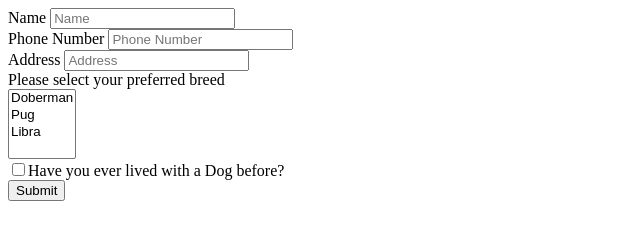
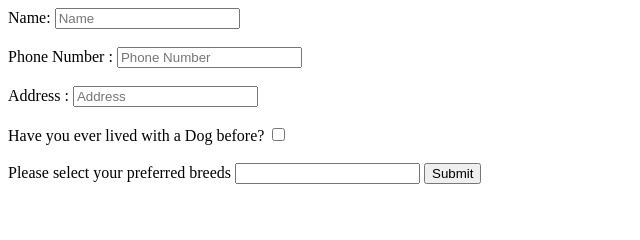
Before and after one commit to acciojob/dog-adoption-application-Harshadsonar, a website: page main.html in a window 1280 px wide. Shown: the whole page, without its empty margins (0-640 px from the left). Drawn offline with Linux system fonts and the light colour scheme.

Commit message:
created a submission

```diff
--- a/main.html
+++ b/main.html
@@ -8,25 +8,21 @@
 
 <body>
 	<!-- the entire body must be written by student -->
-	<form action="" method="post">
-        <label for="name">Name</label>
-        <input type="text" name="name" id="name" placeholder="Name"><br>
-        <label for="phone">Phone Number</label>
-        <input type="text" name="phone" id="phone" placeholder="Phone Number"><br>
-        <label for="address">Address</label>
-        <input type="text" name="address" id="address" placeholder="Address"><br>
-        <label for="multiselect">Please select your preferred breed</label></br>
-        <select name="multiselect" id="multiSelect" multiple>
-        <option value="doberman">Doberman</option>
-        <option value="pug">Pug</option>
-        <option value="libra">Libra</option>
-	    </select> <br>
-        <input type="checkbox" name="checkbox" id="checkbox" >Have you ever lived with a Dog before?<br>
-        <input type="submit" id="submit" value="Submit">
-    </form>
+	<form action="">
+		Name: <input type="text" placeholder="Name" id="name">
+		<br> <br>
+		Phone Number : <input type="text" placeholder="Phone Number" id="phone">
+		<br> <br>
+		Address : <input type="text" placeholder="Address" id="address">
+		<br><br>
+		Have you ever lived with a Dog before? <input type="checkbox" id="checkbox">
+		<br> <br>
+		Please select your preferred breeds <input type="text" >
+		<input type="submit" id="submit" value="Submit">
+</form>
     <script type="text/javascript" src="./script.js">
 </script>
 
 </body>
 
-</html
+</html>
```
